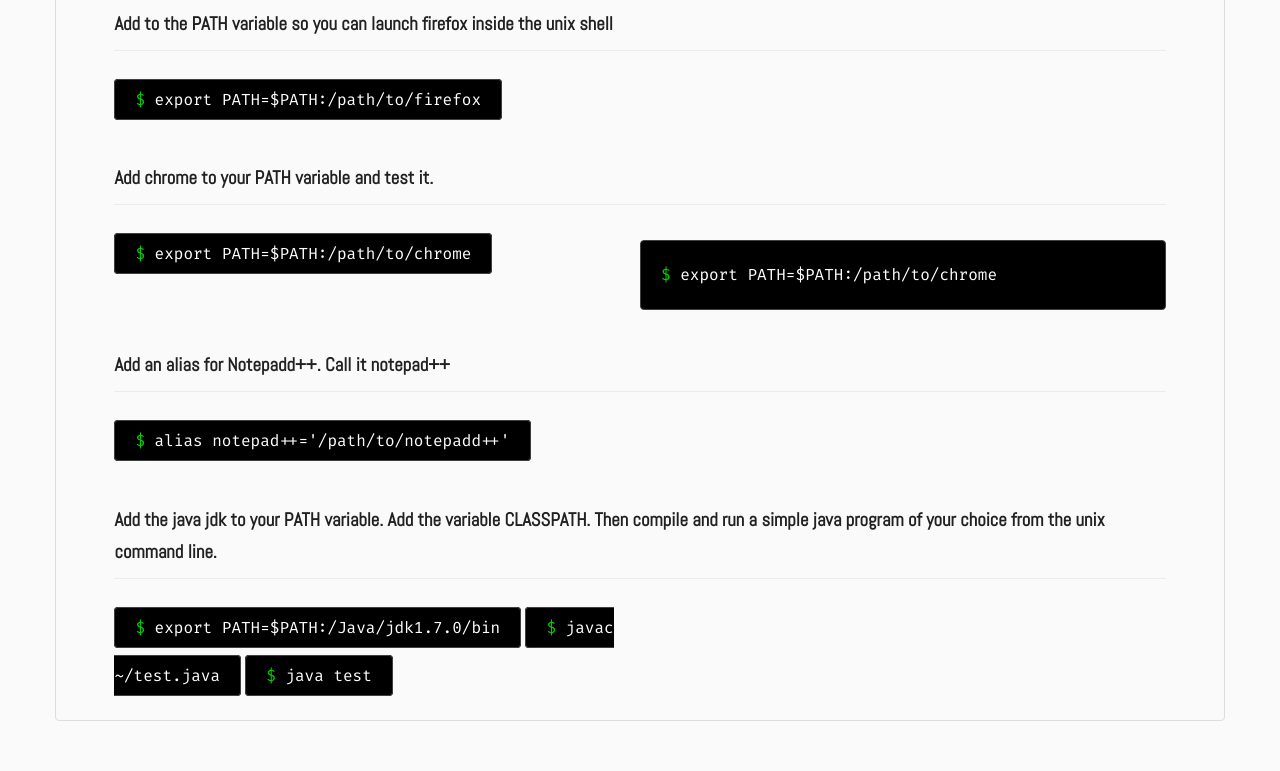
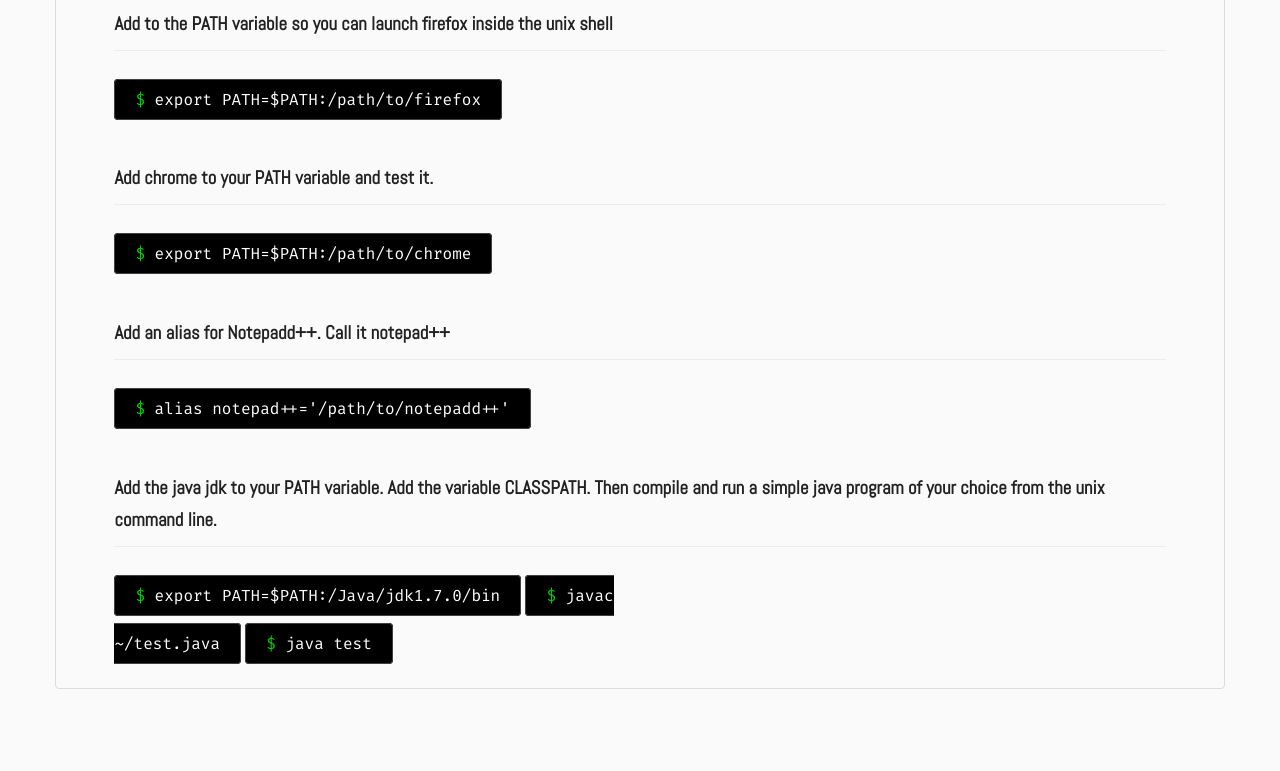
Before and after one commit to ZachChristensen28/csis_3600, a Django app: page /weeklywork/week-2/ in a window 1280 px wide. Shown: the part 2411-3182 px from the top of the page. After the commit the page ends 3100 px from the top, so only its background shows below. Run offline with Django 3.2, Linux system fonts and the light colour scheme; some libraries are stand-ins or nearby versions.

```diff
--- a/csis3600/myWebsite/templates/myWebsite/week2.html
+++ b/csis3600/myWebsite/templates/myWebsite/week2.html
@@ -105,9 +105,10 @@
   <div class="homework">
     <h3><i class="fal fa-pencil"></i> Add chrome to your PATH variable and test it.</h3>
     <ul>
-      <li><code>export PATH=$PATH:/path/to/chrome</code></li>
+      <li>
+        <code>export PATH=$PATH:/path/to/chrome</code>
+      </li>
     </ul>
-    <code>export PATH=$PATH:/path/to/chrome</code>
   </div>
   <div class="homework">
     <h3><i class="fal fa-pencil"></i> Add an alias for Notepadd++. Call it notepad++</h3>
@@ -115,7 +116,7 @@
       <li><code>alias notepad++='/path/to/notepadd++'</code></li>
     </ul>
   </div>
-  <div class="homework">
+  <div class="homework spanAll">
     <h3><i class="fal fa-pencil"></i> Add the java jdk to your PATH variable.  Add the variable CLASSPATH.  Then compile and run a simple java program of your choice from the unix command line.</h3>
     <ul>
       <li>
```
Also changed, not shown: csis3600/static/img/week2/28d.jpg (renamed from csis3600/myWebsite/static/week2/28d.jpg), csis3600/static/img/week2/28e.jpg (renamed from csis3600/myWebsite/static/week2/28e.jpg).
